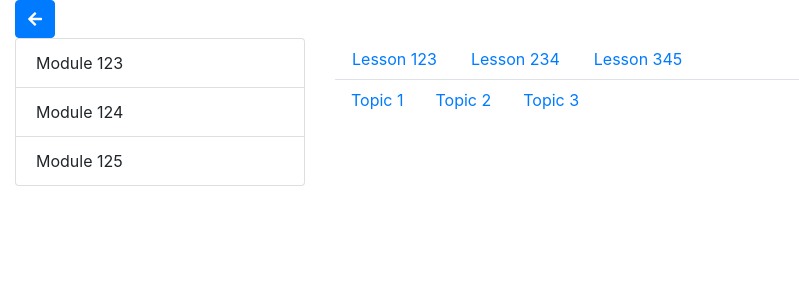
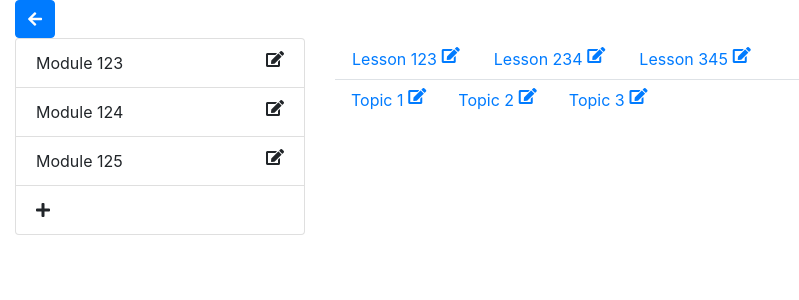
Before and after one commit to aliu19/wbdv-sp21-01-aliu-client-react, a React (Create React App) app: page /editor in a window 1280 px wide. Shown: the top 300 px of the page, without its empty margins (0-799 px from the left). Built offline with nearby package versions, Linux system fonts and the light colour scheme.

Commit message:
Modules Setup

```diff
--- a/src/App.js
+++ b/src/App.js
@@ -7,6 +7,7 @@ import {BrowserRouter, Route} from "react-router-dom";
 function App() {
   return (
     <BrowserRouter>
+      {/*<Route path="/" component={Home}/>*/}
       <Route path="/courses" component={CourseManager}/>
       <Route path="/editor" render={(props) => <CourseEditor {...props}/>}/>
       {/*passes down children of props - spreader operator*/}
--- a/src/components/course-editor/lesson-tabs.js
+++ b/src/components/course-editor/lesson-tabs.js
@@ -1,5 +1,6 @@
 import React from 'react'
 import {connect} from 'react-redux'
+import EditableItem from "../editable-item";
 
 const LessonTabs = ({lessons=[]}) =>
     <div>
@@ -7,7 +8,9 @@ const LessonTabs = ({lessons=[]}) =>
         {
           lessons.map(lesson =>
               <li className="nav-item">
-                <a className="nav-link" href="#">{lesson.title}</a>
+                <a className="nav-link" href="#">
+                  <EditableItem item={lesson}/>
+                </a>
               </li>
           )
         }
--- a/src/components/course-editor/module-list.js
+++ b/src/components/course-editor/module-list.js
@@ -1,16 +1,30 @@
 import React from 'react'
 import {connect} from 'react-redux'
+import EditableItem from "../editable-item";
 
-const ModuleList = ({myModules=[]}) =>
+const ModuleList = (
+    {
+      myModules=[],
+      createModule=() => alert("Create Module"),
+      deleteModule = (item) => alert("Delete " + item._id),
+      updateModule = (item) => alert("Update")
+    }) =>
     <div>
       <ul className='list-group'>
         {
           myModules.map(module =>
             <li className="list-group-item">
-              {module.title}
+              <EditableItem
+                  item={module}
+                  deleteItem={deleteModule}
+                  updateItem={updateModule}
+              />
             </li>
           )
         }
+        <li className="list-group-item">
+          <i className="fas fa-plus" onClick={createModule}></i>
+        </li>
       </ul>
     </div>
 
@@ -21,7 +35,11 @@ const stpm = (state) => {
 }
 
 const dtpm = (dispatch) => {
-
+  return {
+    createModule: () => dispatch({type: "CREATE_MODULE"}),
+    deleteModule: (item) => dispatch({type: "DELETE_MODULE", moduleToDelete: item}),
+    updateModule: (module) => dispatch({type: "UPDATE_MODULE", module})
+  }
 }
 
 export default connect(stpm, dtpm) (ModuleList)
--- a/src/components/course-editor/topic-pills.js
+++ b/src/components/course-editor/topic-pills.js
@@ -1,5 +1,6 @@
 import React from 'react'
 import {connect} from 'react-redux'
+import EditableItem from "../editable-item";
 
 const TopicPills = ({topics=[]}) =>
     <div>
@@ -8,7 +9,7 @@ const TopicPills = ({topics=[]}) =>
           topics.map(topics =>
             <li className="nav-item">
               <a className="nav-link">
-                {topics.title}
+                <EditableItem item={topics}/>
               </a>
             </li>
           )
--- a/src/components/editable-item.js
+++ b/src/components/editable-item.js
@@ -0,0 +1,46 @@
+import React, {useState} from 'react'
+
+const EditableItem = (
+    {
+      deleteItem,
+      updateItem,
+      item = {_id: "ABC", title: "Some Title"}
+    }) => {
+
+  const [editing, setEditing] = useState(false)
+  const [cachedItem, setCachedItem] = useState(item)
+
+  return (
+      <>
+        {
+          !editing &&
+          <>
+            {item.title}
+            <i onClick={() => setEditing(true)} className="fas fa-edit fa-pull-right"></i>
+          </>
+        }
+
+
+        {
+          editing &&
+          <>
+            <input
+                onChange={(event) =>
+                    setCachedItem({
+                      ...cachedItem,
+                      title: event.target.value
+                    })}
+                value={cachedItem.title}/>
+            <i onClick={() => {
+              setEditing(false)
+              updateItem(cachedItem)
+            }}
+               className="fas fa-check fa-pull-right"></i>
+            <i onClick={() => {deleteItem(item)}} className="fas fa-times fa-pull-right"></i>
+          </>
+        }
+      </>
+  )
+}
+
+export default EditableItem
--- a/src/reducers/module-reducer.js
+++ b/src/reducers/module-reducer.js
@@ -9,8 +9,37 @@ const initalState = {
 const moduleReducer = (state = initalState, action) => {
   switch (action.type) {
     case "CREATE_MODULE":
+      const newState = {
+        modules: [
+            ...state.modules,
+            {
+              _id: (new Date()).getTime(),
+              title: "New Module"
+            }
+        ]
+      }
+      return newState
     case "DELETE_MODULE":
+      const newState1 = {
+        modules: state.modules.filter(module => {
+          if(module._id === action.moduleToDelete._id) {
+            return false
+          } else {
+            return true
+          }
+        })
+      }
+      return newState1
     case "UPDATE_MODULE":
+      return {
+        modules: state.modules.map(m => {
+          if(m._id === action.module._id) {
+            return action.module
+          } else {
+            return m
+          }
+        })
+      }
     default:
       return state
   }
```
